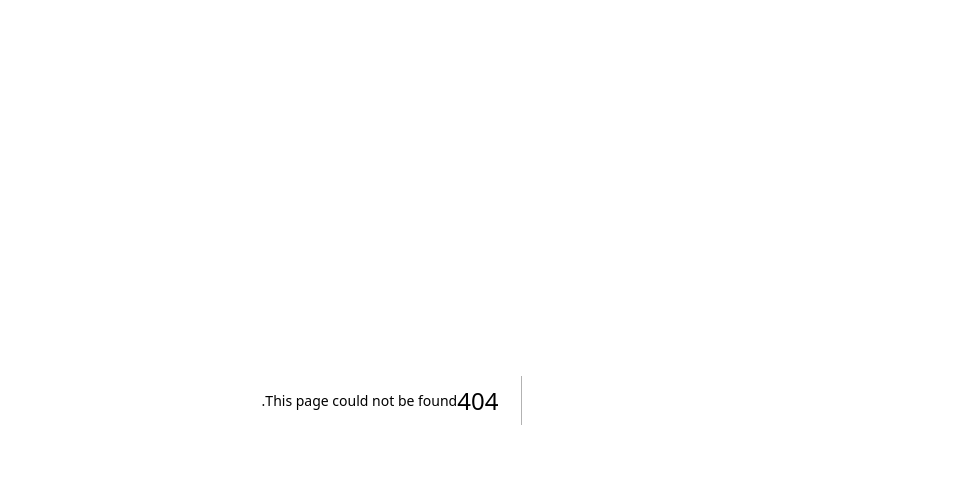
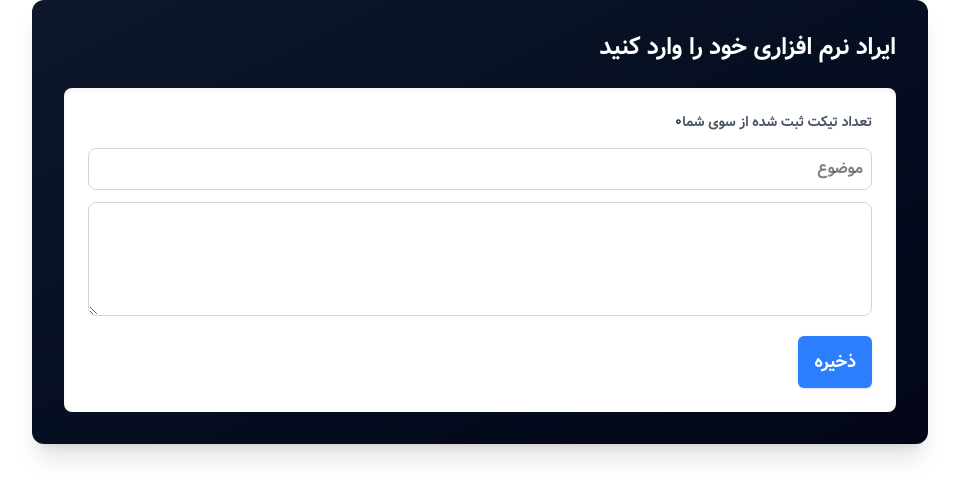
Before and after one commit to frau-azadeh/mini-crm, a Next.js app: page /ticket in a window 1280 px wide. Before the commit this address had no page. Shown: the top 498 px of the page, without its empty margins (280-1239 px from the left). Built offline with nearby package versions, Linux system fonts and the light colour scheme.

Commit message:
add TicketPage

```diff
--- /dev/null
+++ b/src/app/ticket/page.tsx
@@ -0,0 +1,9 @@
+import AddTicketing from "../components/ticket/AddTicketing";
+
+export default function TicketingPage () {
+    return(
+        <>
+            <AddTicketing/>
+        </>
+    )
+}
```
